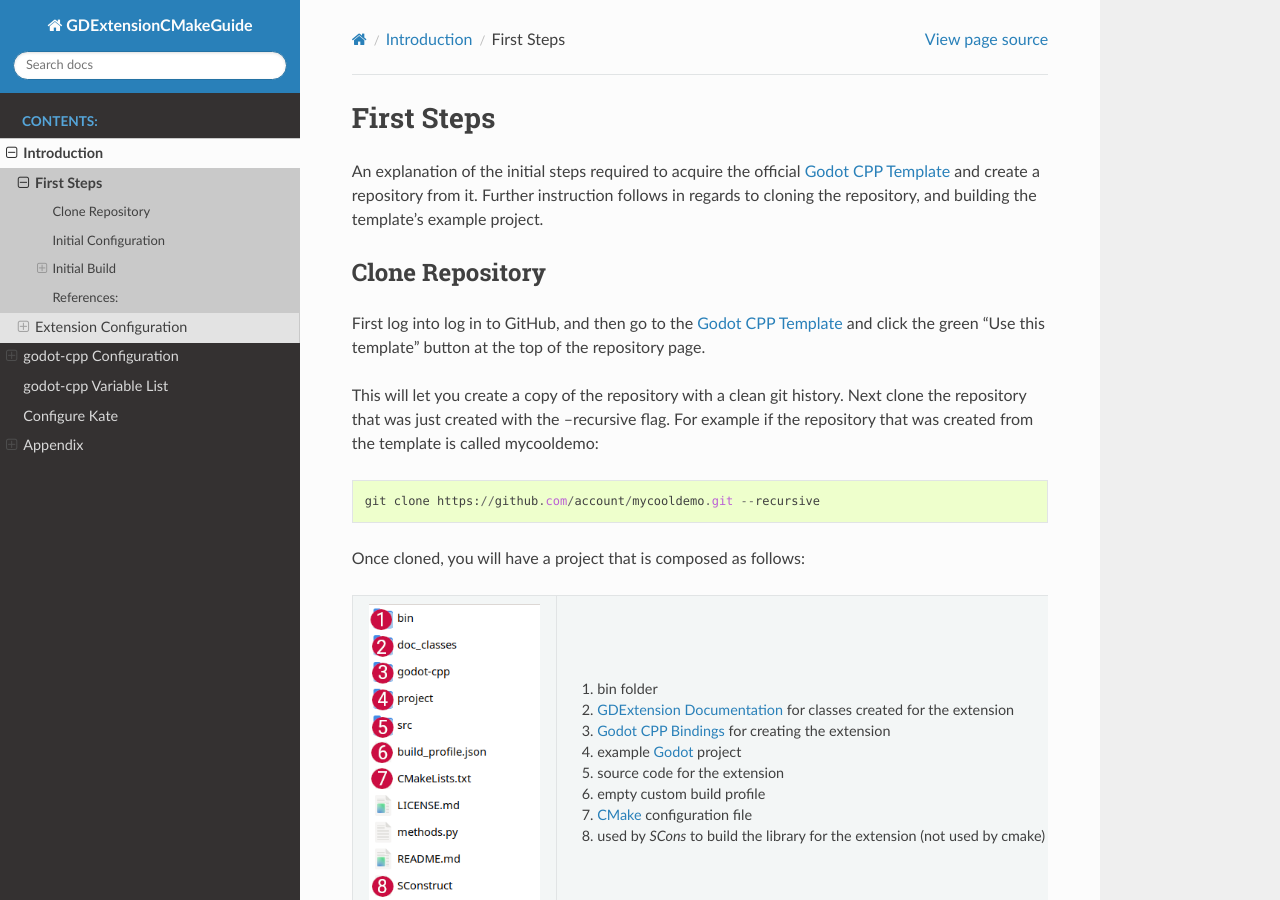
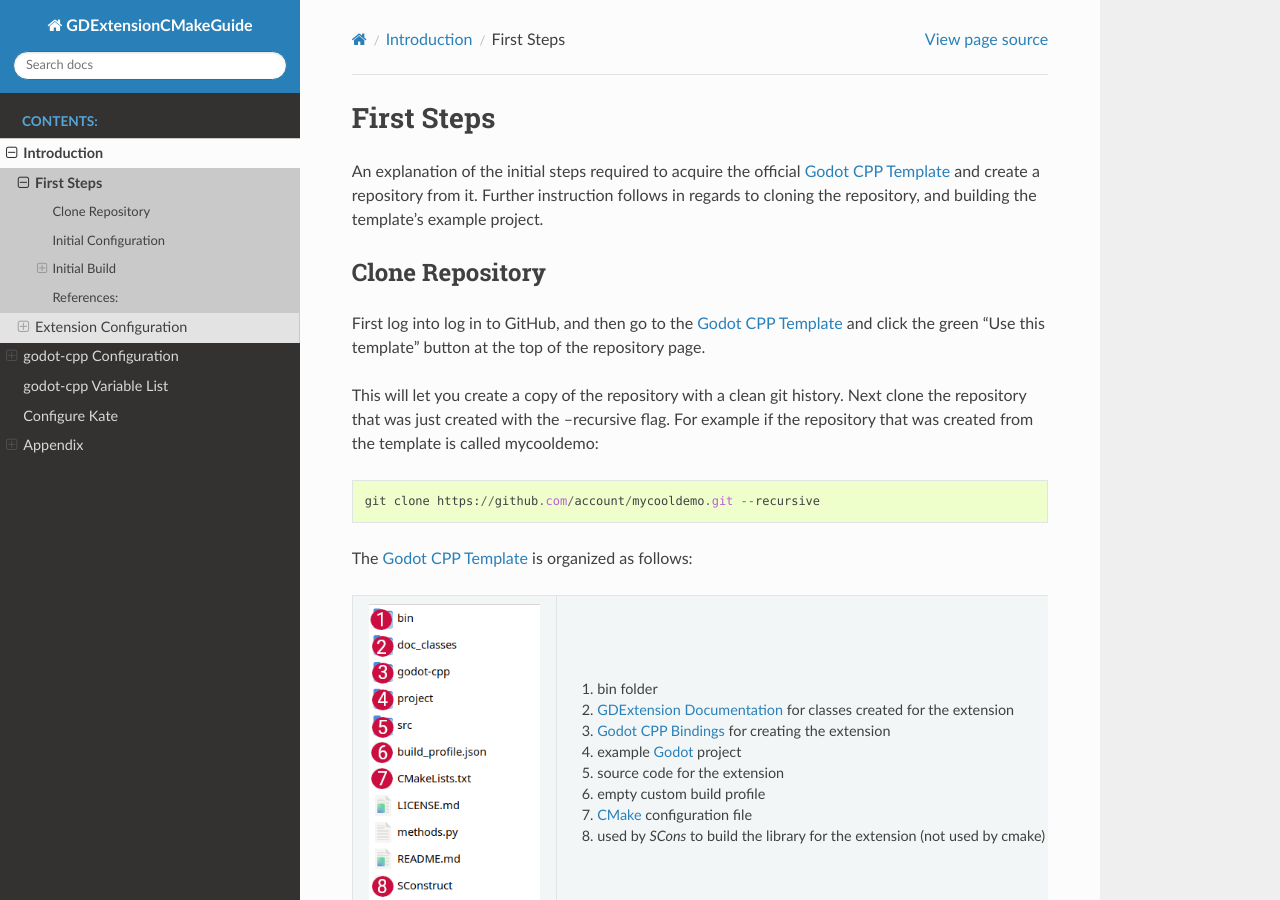
Before and after one commit to silenuz/GDExtension_CMake, a Sphinx documentation site: the page built from docs/source/introduction/first_steps.rst, in a window 1280 px wide and 900 px high. Built offline with Sphinx 7.4.7 and the Read the Docs theme 3.1.0, drawn with Linux system fonts in a browser that asks for light colours.

```diff
--- a/docs/source/introduction/first_steps.rst
+++ b/docs/source/introduction/first_steps.rst
@@ -19,7 +19,7 @@ created from the template is called mycooldemo:
 
     git clone https://github.com/account/mycooldemo.git --recursive
 
-Once cloned, you will have a project that is composed as follows:
+The `Godot CPP Template`_ is organized as follows:
 
 .. list-table::
    :widths: 20 50
```
